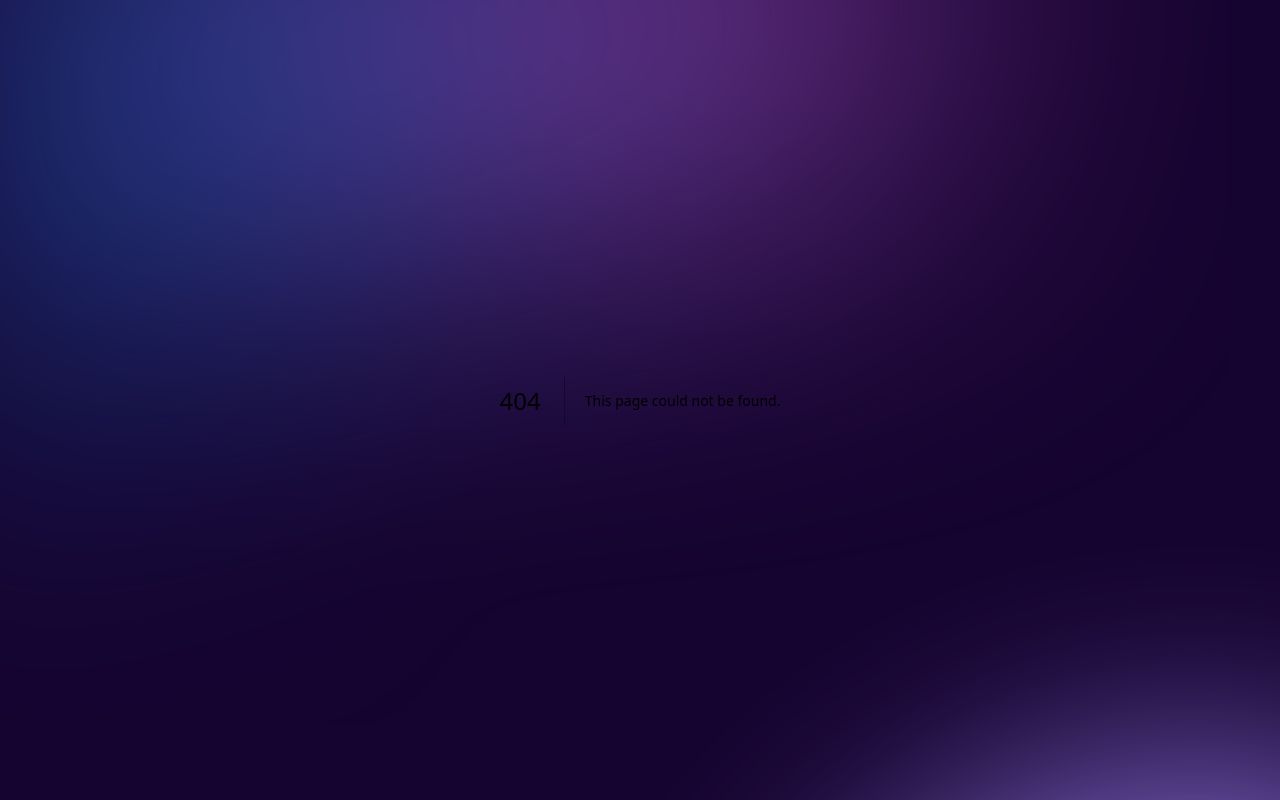
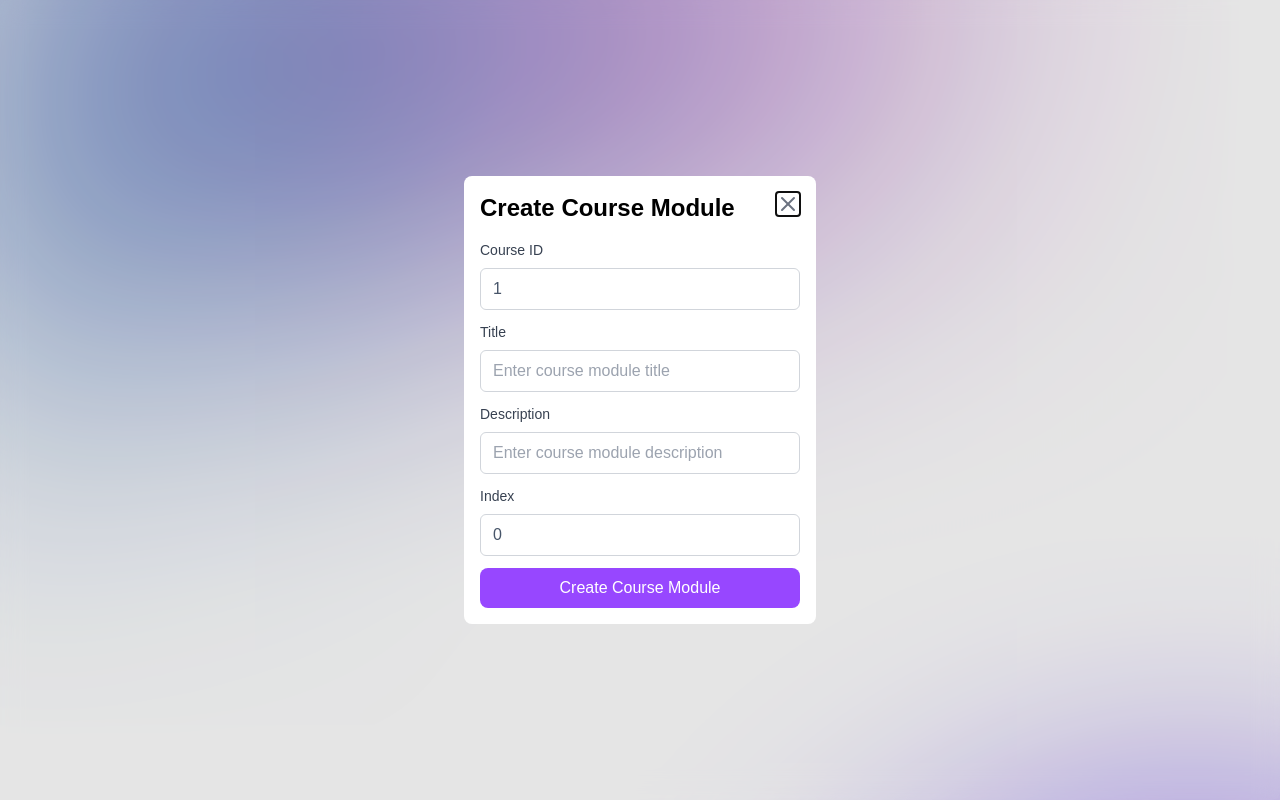
Before and after one commit to SAIG-KMITL/edusaig, a Next.js app: page /course-module/create/1 in a window 1280 px wide. Before the commit this address had no page. Built offline with nearby package versions, Linux system fonts and the light colour scheme.

Commit message:
feat: create course module modal

```diff
--- /dev/null
+++ b/src/app/@modal/(...)course-module/create/[id]/page.tsx
@@ -0,0 +1,14 @@
+"use client";
+import CreateCourseModule from "@/components/Modal/CreateCourseModule";
+import { Modal } from "@/components/Modal/Modal";
+import React from "react";
+
+export default function CreateCourseModuleModal({
+  params,
+}: {
+  params: Promise<{ id: string }>;
+}) {
+  const { id } = React.use(params);
+
+  return <CreateCourseModule />;
+}
--- /dev/null
+++ b/src/app/@modal/(...)course-module/edit/[id]/page.tsx
@@ -0,0 +1,25 @@
+"use client";
+import EditCourseModule from "@/components/Modal/EditCourseModule";
+import { courses } from "@/constants/course";
+import { CourseModuleType } from "@/types/course.type";
+import React from "react";
+
+const sample: CourseModuleType = {
+  id: "1",
+  course: courses[0],
+  title: "Course Module",
+  description: "Course Module Description",
+  orderIndex: 1,
+  createdAt: "2021-09-01T00:00:00.000Z",
+  updatedAt: "2021-09-01T00:00:00.000Z",
+};
+
+export default function EditCourseModuleModal({
+  params,
+}: {
+  params: Promise<{ id: string }>;
+}) {
+  const { id } = React.use(params);
+
+  return <EditCourseModule courseModule={sample} />;
+}
--- /dev/null
+++ b/src/app/@modal/default.tsx
@@ -0,0 +1,3 @@
+export default function Default() {
+  return null;
+}
--- /dev/null
+++ b/src/app/course-module/create/[id]/page.tsx
@@ -0,0 +1,14 @@
+"use client";
+import CreateCourseModule from "@/components/Modal/CreateCourseModule";
+import { Modal } from "@/components/Modal/Modal";
+import React from "react";
+
+export default function CreateCourseModulePage({
+  params,
+}: {
+  params: Promise<{ id: string }>;
+}) {
+  const { id } = React.use(params);
+
+  return <CreateCourseModule />;
+}
--- /dev/null
+++ b/src/app/course-module/edit/[id]/page.tsx
@@ -0,0 +1,25 @@
+"use client";
+import EditCourseModule from "@/components/Modal/EditCourseModule";
+import { courses } from "@/constants/course";
+import { CourseModuleType } from "@/types/course.type";
+import React from "react";
+
+const sample: CourseModuleType = {
+  id: "1",
+  course: courses[0],
+  title: "Course Module",
+  description: "Course Module Description",
+  orderIndex: 1,
+  createdAt: "2021-09-01T00:00:00.000Z",
+  updatedAt: "2021-09-01T00:00:00.000Z",
+};
+
+export default function EditCourseModulePage({
+  params,
+}: {
+  params: Promise<{ id: string }>;
+}) {
+  const { id } = React.use(params);
+
+  return <EditCourseModule courseModule={sample} />;
+}
--- a/src/app/layout.tsx
+++ b/src/app/layout.tsx
@@ -24,8 +24,10 @@ export const metadata: Metadata = {
 
 export default function RootLayout({
   children,
+  modal,
 }: Readonly<{
   children: React.ReactNode;
+  modal: React.ReactNode;
 }>) {
   return (
     <html lang="en">
@@ -35,6 +37,7 @@ export default function RootLayout({
         <BackgroundContainer>
           <Toaster />
           {children}
+          {modal}
         </BackgroundContainer>
       </body>
     </html>
--- /dev/null
+++ b/src/components/Modal/CreateCourseModule.tsx
@@ -0,0 +1,92 @@
+import { z } from "zod";
+import { Modal } from "./Modal";
+import { courseModuleSchema } from "@/schema/course-module.schema";
+import { useForm } from "react-hook-form";
+import { zodResolver } from "@hookform/resolvers/zod";
+import Input from "../Inputs/Input";
+import { useParams } from "next/navigation";
+
+type createCourseModuleFormData = z.infer<typeof courseModuleSchema>;
+
+export default function CreateCourseModule() {
+  const onCreate = async () => {
+    console.log("Create course module");
+    reset();
+  };
+
+  const { id } = useParams();
+
+  const {
+    register,
+    handleSubmit,
+    formState: { errors },
+    reset,
+  } = useForm<createCourseModuleFormData>({
+    resolver: zodResolver(courseModuleSchema),
+    defaultValues: {
+      courseId: id as string,
+      title: "",
+      description: "",
+      orderIndex: 0,
+    },
+  });
+
+  return (
+    <Modal modalId="course-module-create">
+      <div className="w-80 flex flex-col">
+        <h1 className="text-2xl font-semibold">Create Course Module</h1>
+        <form
+          onSubmit={handleSubmit(onCreate)}
+          className="w-full h-auto flex flex-col space-y-3 mt-4"
+        >
+          <div className="space-y-2">
+            <Input
+              type="text"
+              label="Course ID"
+              placeholder="Enter course ID"
+              className="w-full px-3 py-2 border border-gray-300 rounded-lg"
+              error={errors.title}
+              {...register("courseId")}
+            />
+          </div>
+          <div className="space-y-2">
+            <Input
+              type="text"
+              label="Title"
+              placeholder="Enter course module title"
+              className="w-full px-3 py-2 border border-gray-300 rounded-lg"
+              error={errors.title}
+              {...register("title")}
+            />
+          </div>
+          <div className="space-y-2">
+            <Input
+              type="text"
+              label="Description"
+              placeholder="Enter course module description"
+              className="w-full px-3 py-2 border border-gray-300 rounded-lg"
+              error={errors.description}
+              {...register("description")}
+            />
+          </div>
+          <div className="space-y-2">
+            <Input
+              type="number"
+              label="Index"
+              placeholder="Enter order index"
+              className="w-full px-3 py-2 border border-gray-300 rounded-lg"
+              error={errors.orderIndex}
+              {...register("orderIndex")}
+            />
+          </div>
+          <button
+            type="submit"
+            className="w-full px-4 py-2 bg-electricViolet text-white rounded-lg mt-4"
+          >
+            Create Course Module
+          </button>
+        </form>
+      </div>
+    </Modal>
+  );
+}
--- /dev/null
+++ b/src/components/Modal/EditCourseModule.tsx
@@ -0,0 +1,96 @@
+import { CourseModuleType } from "@/types/course.type";
+import { Modal } from "./Modal";
+import { z } from "zod";
+import { courseModuleSchema } from "@/schema/course-module.schema";
+import { useForm } from "react-hook-form";
+import { zodResolver } from "@hookform/resolvers/zod";
+import Input from "../Inputs/Input";
+import { useParams } from "next/navigation";
+
+type eidtCourseModuleFormData = z.infer<typeof courseModuleSchema>;
+
+export default function EditCourseModule({
+  courseModule,
+}: {
+  courseModule: CourseModuleType;
+}) {
+  const onUpdate = async () => {
+    reset();
+  };
+
+  const { id } = useParams();
+
+  const {
+    register,
+    handleSubmit,
+    formState: { errors },
+    reset,
+  } = useForm<eidtCourseModuleFormData>({
+    resolver: zodResolver(courseModuleSchema),
+    defaultValues: {
+      courseId: courseModule.id,
+      title: courseModule.title,
+      description: courseModule.description,
+      orderIndex: courseModule.orderIndex,
+    },
+  });
+
+  return (
+    <Modal modalId="course-module-edit">
+      <div className="w-80 flex flex-col">
+        <h1 className="text-2xl font-semibold">Edit Course Module</h1>
+        <form
+          onSubmit={handleSubmit(onUpdate)}
+          className="w-full h-auto flex flex-col space-y-3 mt-4"
+        >
+          <div className="space-y-2">
+            <Input
+              type="text"
+              label="Course ID"
+              placeholder="Enter course ID"
+              className="w-full px-3 py-2 border border-gray-300 rounded-lg"
+              error={errors.title}
+              {...register("courseId")}
+            />
+          </div>
+          <div className="space-y-2">
+            <Input
+              type="text"
+              label="Title"
+              placeholder="Enter course module title"
+              className="w-full px-3 py-2 border border-gray-300 rounded-lg"
+              error={errors.title}
+              {...register("title")}
+            />
+          </div>
+          <div className="space-y-2">
+            <Input
+              type="text"
+              label="Description"
+              placeholder="Enter course module description"
+              className="w-full px-3 py-2 border border-gray-300 rounded-lg"
+              error={errors.description}
+              {...register("description")}
+            />
+          </div>
+          <div className="space-y-2">
+            <Input
+              type="number"
+              label="Order Index"
+              placeholder="Enter course module order index"
+              className="w-full px-3 py-2 border border-gray-300 rounded-lg"
+              error={errors.orderIndex}
+              {...register("orderIndex")}
+            />
+          </div>
+          <button
+            type="submit"
+            className="w-full px-4 py-2 bg-electricViolet text-white rounded-lg mt-4"
+          >
+            Edit Course Module
+          </button>
+        </form>
+      </div>
+    </Modal>
+  );
+}
--- /dev/null
+++ b/src/components/Modal/Modal.tsx
@@ -0,0 +1,50 @@
+import { X } from "lucide-react";
+import { useRouter } from "next/navigation";
+import { ElementRef, useEffect, useRef } from "react";
+import { motion } from "framer-motion";
+
+interface ModalProps {
+  modalId: string;
+  children: React.ReactNode;
+}
+
+export function Modal({ modalId, children }: ModalProps) {
+  const router = useRouter();
+  const dialogRef = useRef<ElementRef<"dialog">>(null);
+
+  useEffect(() => {
+    if (!dialogRef.current?.open) {
+      dialogRef.current?.showModal();
+    }
+  }, []);
+
+  function onDismiss() {
+    console.log("onDismiss");
+    router.back();
+  }
+
+  return (
+    <div className="fixed inset-0 z-10 bg-white bg-opacity-5 rounded-lg backdrop-blur-md flex items-center justify-center">
+      <motion.dialog
+        id={modalId}
+        ref={dialogRef}
+        onClose={onDismiss}
+        initial={{ opacity: 0, scale: 0.95 }}
+        animate={{ opacity: 1, scale: 1 }}
+        exit={{ opacity: 0, scale: 0.95 }}
+        transition={{ duration: 0.3 }}
+        className="flex bg-transparent items-center justify-center"
+      >
+        <div className="bg-white rounded-lg w-full max-w-md mx-auto p-4 relative">
+          <button
+            onClick={onDismiss}
+            className="absolute top-4 right-4 text-gray-500 hover:text-gray-700"
+          >
+            <X size={24} />
+          </button>
+          {children}
+        </div>
+      </motion.dialog>
+    </div>
+  );
+}
--- /dev/null
+++ b/src/schema/course-module.schema.ts
@@ -0,0 +1,10 @@
+import { z } from "zod";
+
+export const courseModuleSchema = z.object({
+  courseId: z.string(),
+  title: z.string(),
+  description: z.string(),
+  orderIndex: z.number().nonnegative(),
+  createdDate: z.string().optional(),
+  updatedDate: z.string().optional(),
+});
```
